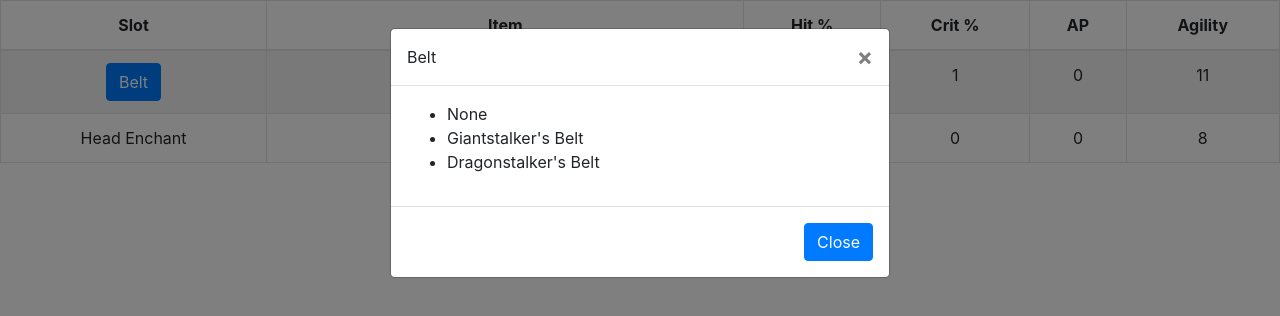
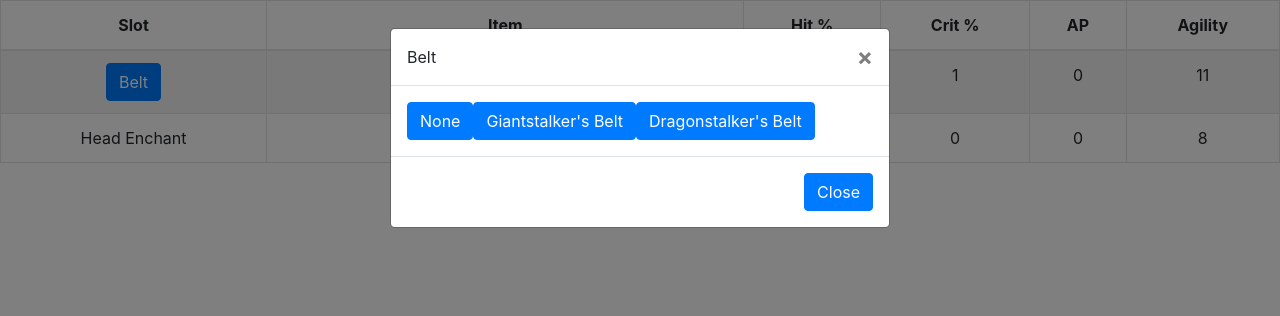
Before and after one commit to DeonPoncini/wowsim, a React (Create React App) app: page / in a window 1280 px wide. Both pictures are taken after a click on the button "Belt". Shown: the top 316 px of the page. Built offline with nearby package versions, Linux system fonts and the light colour scheme.

Commit message:
Allow selecting the item and returning it

```diff
--- a/src/App.js
+++ b/src/App.js
@@ -26,8 +26,14 @@
 
     render() {
         const rows = []
-        for (var i = 0; i < this.props.gear.length; i++) {
-            rows.push(<li key={i}>{this.props.gear[i].name}</li>);
+        for (let i = 0; i < this.props.gear.length; i++) {
+            rows.push(
+                <Button key={i} onClick={() => {
+                    this.props.callback(i);
+                    this.handleClose();
+                }}>
+                {this.props.gear[i].name}
+            </Button>);
         }
         return(
             <div className="Picker">
@@ -40,7 +46,7 @@
                         {this.props.slot}
                     </Modal.Header>
                     <Modal.Body>
-                        <ul> {rows} </ul>
+                        {rows}
                     </Modal.Body>
                     <Modal.Footer>
                         <Button variant="primary" onClick={this.handleClose}>
@@ -59,11 +65,16 @@
         super(props);
 
         this.state = {
-            selected: {
-                belt: 0,
-                boots: 0,
-            },
+            belt: 0,
+            boots: 0,
         };
+    }
+
+    setBeltIndex = (i) => {
+        console.log(i);
+        console.log(this.state.belt);
+        console.log(Belts);
+        this.setState({belt: i});
     }
 
     render() {
@@ -82,8 +93,9 @@
                     </thead>
                     <tbody>
                         <tr>
-                            <td><Picker slot="Belt" gear={Belts} /></td>
-                            <td>Giantstalker's Helmet</td>
+                            <td><Picker slot="Belt" gear={Belts}
+                                callback={this.setBeltIndex}/></td>
+                            <td>{Belts[this.state.belt].name}</td>
                             <td>0</td>
                             <td>1</td>
                             <td>0</td>
```
